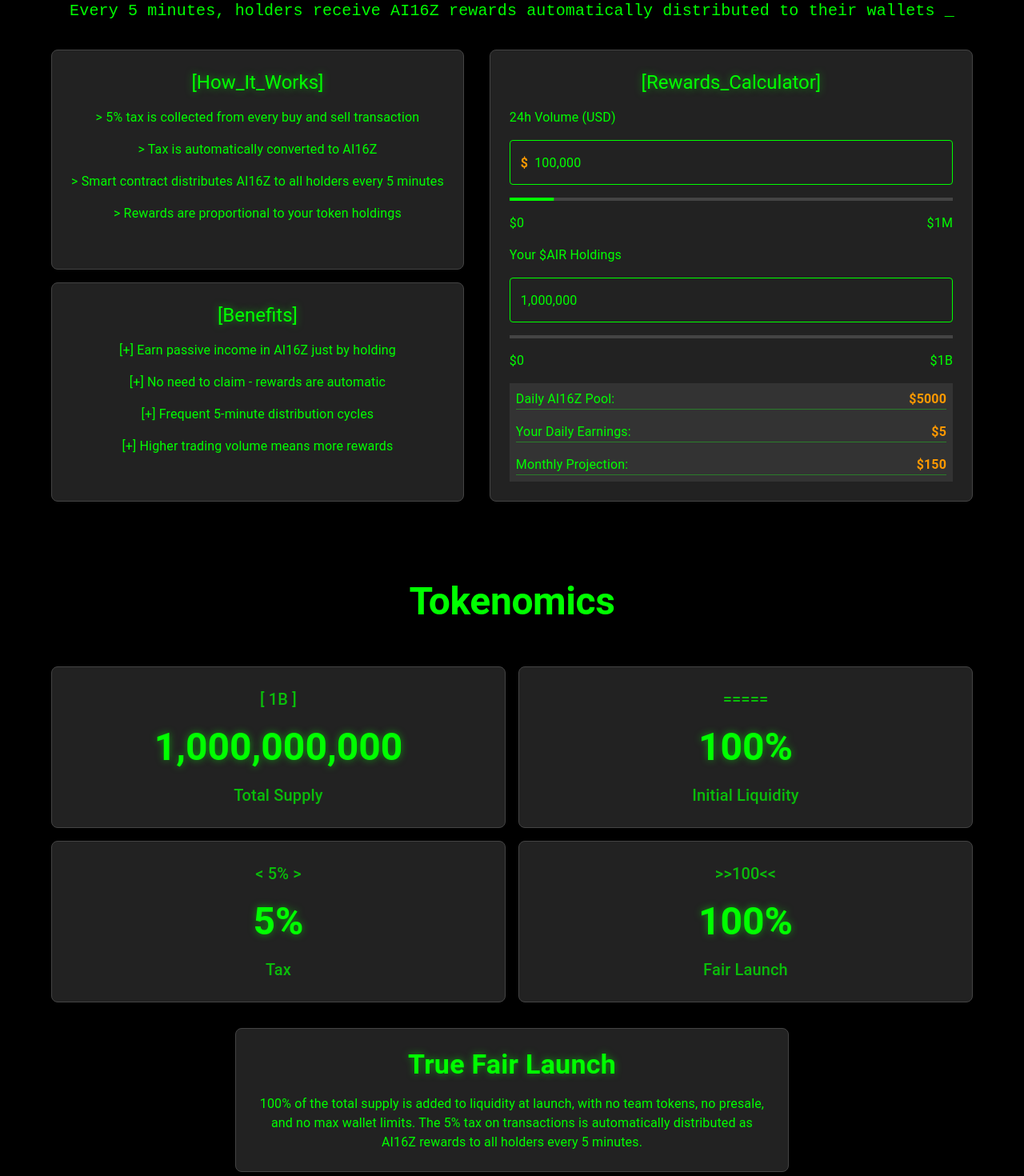
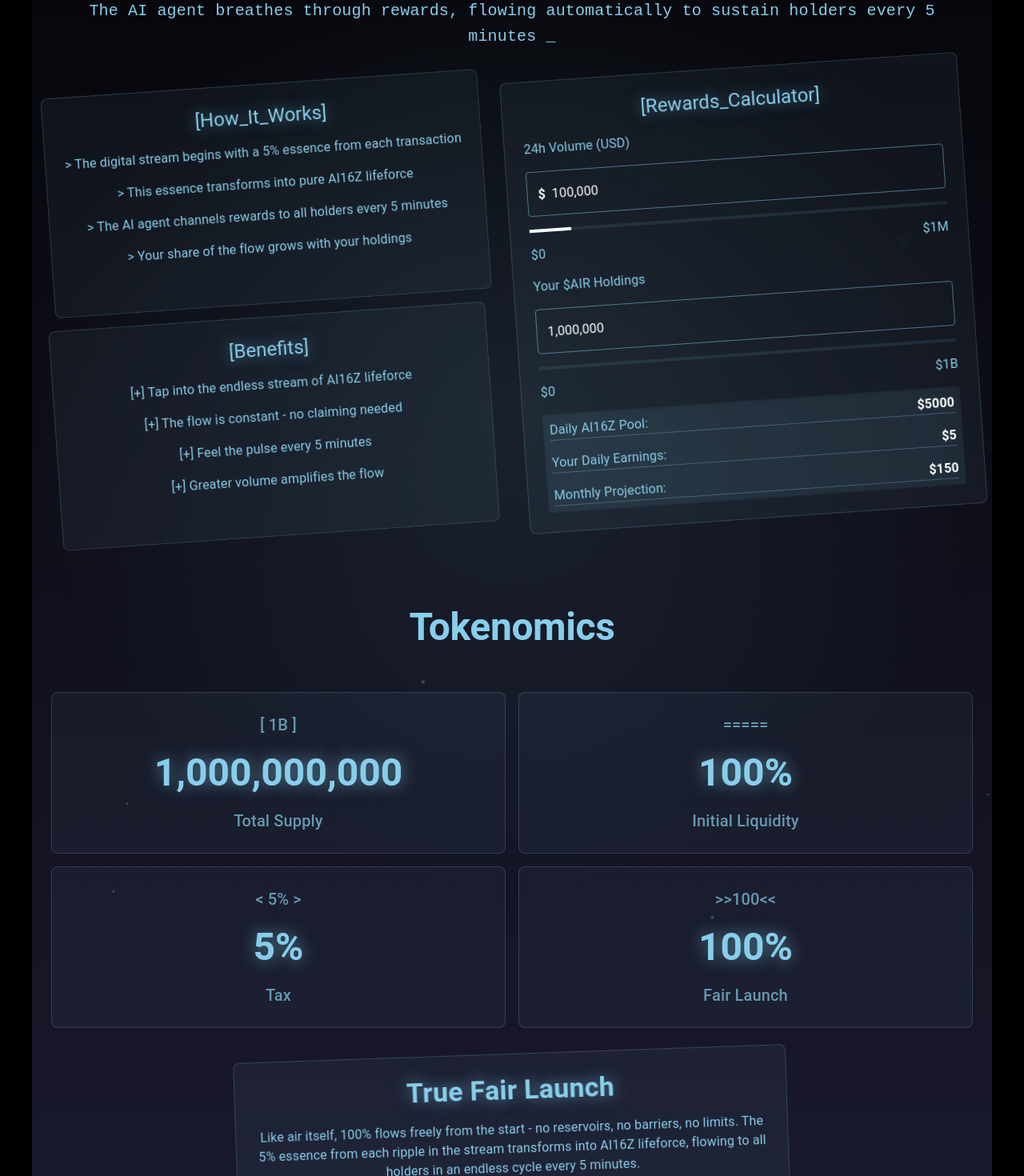
Before and after one commit to dreaminglucid/air, a Next.js app: page / in a window 1280 px wide. Shown: the part 540-2010 px from the top of the page at 80% size. Built offline with nearby package versions, Linux system fonts and the light colour scheme.

Commit message:
air vibe

```diff
--- a/src/app/page.tsx
+++ b/src/app/page.tsx
@@ -11,21 +11,90 @@ import {
   LinearProgress,
 } from "@mui/material";
 import { useState } from "react";
+import { keyframes } from '@mui/system';
+
+// Add these animations before the Home component
+const float = keyframes`
+  0% { transform: translateY(0px) translateX(0px); }
+  25% { transform: translateY(-10px) translateX(5px); }
+  50% { transform: translateY(0px) translateX(10px); }
+  75% { transform: translateY(10px) translateX(5px); }
+  100% { transform: translateY(0px) translateX(0px); }
+`;
+
+const wave = keyframes`
+  0% { transform: rotate(0deg); }
+  25% { transform: rotate(2deg); }
+  75% { transform: rotate(-2deg); }
+  100% { transform: rotate(0deg); }
+`;
 
 export default function Home() {
   const [volume, setVolume] = useState(100000);
   const [holdings, setHoldings] = useState(1000000);
 
   // Colors
-  const hackerGreen = "#00FF00";
-  const orangeNeon = "#FF9900";
+  const hackerGreen = "#87CEEB";
+  const orangeNeon = "#FFFFFF";
+
+  // Add particle positions
+  const particles = Array.from({ length: 20 }, (_, i) => ({
+    id: i,
+    left: `${Math.random() * 100}%`,
+    top: `${Math.random() * 100}%`,
+    size: Math.random() * 3 + 1,
+    duration: Math.random() * 10 + 10,
+    delay: Math.random() * 5,
+  }));
 
   return (
-    <Container sx={{ bgcolor: "black", color: hackerGreen, minHeight: "100vh" }}>
+    <Container
+      sx={{
+        background: "linear-gradient(180deg, #000000 0%, #1a1a2e 100%)",
+        color: hackerGreen,
+        minHeight: "100vh",
+        position: "relative",
+        overflow: "hidden",
+        "&::before": {
+          content: '""',
+          position: "absolute",
+          top: 0,
+          left: 0,
+          right: 0,
+          bottom: 0,
+          background: "radial-gradient(circle at 50% 50%, rgba(135,206,235,0.1) 0%, rgba(0,0,0,0) 50%)",
+          pointerEvents: "none",
+        },
+      }}
+    >
+      {/* Add floating particles */}
+      {particles.map((particle) => (
+        <Box
+          key={particle.id}
+          sx={{
+            position: "absolute",
+            left: particle.left,
+            top: particle.top,
+            width: particle.size,
+            height: particle.size,
+            borderRadius: "50%",
+            background: "rgba(135,206,235,0.3)",
+            animation: `${float} ${particle.duration}s infinite ease-in-out`,
+            animationDelay: `${particle.delay}s`,
+            pointerEvents: "none",
+          }}
+        />
+      ))}
+
       <Stack
         spacing={4}
         alignItems="center"
-        sx={{ textAlign: "center", py: 8 }}
+        sx={{
+          textAlign: "center",
+          py: 8,
+          position: "relative",
+          zIndex: 1,
+        }}
       >
         {/* Token badge */}
         <Typography
@@ -35,6 +104,8 @@ export default function Home() {
             border: `2px solid ${hackerGreen}`,
             padding: "8px 24px",
             borderRadius: "24px",
+            background: "rgba(135,206,235,0.1)",
+            animation: `${float} 6s infinite ease-in-out`,
           }}
         >
           AIR
@@ -46,7 +117,7 @@ export default function Home() {
           sx={{
             fontSize: 60,
             fontWeight: "bold",
-            textShadow: "0 0 10px rgba(0,255,0,0.5)",
+            textShadow: "0 0 20px rgba(135,206,235,0.6)",
           }}
         >
           AI Rewards
@@ -54,7 +125,7 @@ export default function Home() {
 
         {/* Subtitle */}
         <Typography variant="h5" sx={{ mb: 4 }}>
-          Earn AI16Z rewards every 5 minutes just by holding $AIR tokens
+          Feed the AI agent with rewards - Every 5 minutes, the digital lifeforce flows
         </Typography>
 
         {/* Buttons row */}
@@ -74,12 +145,20 @@ export default function Home() {
           </Button>
           <Button
             variant="outlined"
+            component="a"
+            href="https://x.com/air_money_"
+            target="_blank"
+            rel="noopener noreferrer"
             sx={{ color: orangeNeon, borderColor: orangeNeon }}
           >
             <Icon icon="mdi:twitter" width={30} color={orangeNeon} />
           </Button>
           <Button
             variant="outlined"
+            component="a"
+            href="https://t.me/air_portal"
+            target="_blank"
+            rel="noopener noreferrer"
             sx={{ color: hackerGreen, borderColor: hackerGreen }}
           >
             <Icon icon="mdi:telegram" width={30} color={hackerGreen} />
@@ -92,24 +171,24 @@ export default function Home() {
           sx={{
             fontSize: 48,
             fontWeight: "bold",
-            textShadow: "0 0 10px rgba(0,255,0,0.5)",
+            textShadow: "0 0 20px rgba(135,206,235,0.6)",
             mb: "20px!important",
             mt: "80px!important",
           }}
         >
-          Automatic AI16Z Rewards
+          Digital Lifeforce Rewards
         </Typography>
 
         <Typography variant="h6" sx={{ fontFamily: "monospace" }}>
-          Every 5 minutes, holders receive AI16Z rewards automatically
-          distributed to their wallets _
+          The AI agent breathes through rewards, flowing automatically to
+          sustain holders every 5 minutes _
         </Typography>
 
         {/* Three column section */}
         <Stack
           direction={{ xs: "column", md: "row" }}
           spacing={4}
-          sx={{ mt: 8, width: "100%" }}
+          sx={{ mt: 8, width: "100%", animation: `${wave} 8s infinite ease-in-out`, "&:hover": { animation: "none" } }}
         >
           <Stack direction="column" spacing={2}>
             {/* How It Works */}
@@ -118,34 +197,36 @@ export default function Home() {
                 flex: 1,
                 borderRadius: 2,
                 p: 3,
-                bgcolor: "#222",
-                border: "1px solid #444",
+                background: "rgba(135,206,235,0.05)",
+                border: "1px solid rgba(135,206,235,0.2)",
                 cursor: "pointer",
+                backdropFilter: "blur(5px)",
+                WebkitBackdropFilter: "blur(5px)",
+                animation: `${wave} 8s infinite ease-in-out`,
                 "&:hover": {
-                  bgcolor: "#2b2b2b",
+                  background: "rgba(135,206,235,0.1)",
                 },
               }}
               spacing={2}
             >
               <Typography
                 variant="h5"
-                sx={{ textShadow: "0 0 10px rgba(0,255,0,0.5)" }}
+                sx={{ textShadow: "0 0 20px rgba(135,206,235,0.6)" }}
               >
                 [How_It_Works]
               </Typography>
               <Stack spacing={2} sx={{ textAlign: "center" }}>
                 <Typography>
-                  {">"} 5% tax is collected from every buy and sell transaction
+                  {">"} The digital stream begins with a 5% essence from each transaction
                 </Typography>
                 <Typography>
-                  {">"} Tax is automatically converted to AI16Z
+                  {">"} This essence transforms into pure AI16Z lifeforce
                 </Typography>
                 <Typography>
-                  {">"} Smart contract distributes AI16Z to all holders every 5
-                  minutes
+                  {">"} The AI agent channels rewards to all holders every 5 minutes
                 </Typography>
                 <Typography>
-                  {">"} Rewards are proportional to your token holdings
+                  {">"} Your share of the flow grows with your holdings
                 </Typography>
               </Stack>
             </Stack>
@@ -156,33 +237,36 @@ export default function Home() {
                 flex: 1,
                 borderRadius: 2,
                 p: 3,
-                bgcolor: "#222",
-                border: "1px solid #444",
+                background: "rgba(135,206,235,0.05)",
+                border: "1px solid rgba(135,206,235,0.2)",
                 cursor: "pointer",
+                backdropFilter: "blur(5px)",
+                WebkitBackdropFilter: "blur(5px)",
+                animation: `${wave} 8s infinite ease-in-out`,
                 "&:hover": {
-                  bgcolor: "#2b2b2b",
+                  background: "rgba(135,206,235,0.1)",
                 },
               }}
               spacing={2}
             >
               <Typography
                 variant="h5"
-                sx={{ textShadow: "0 0 10px rgba(0,255,0,0.5)" }}
+                sx={{ textShadow: "0 0 20px rgba(135,206,235,0.6)" }}
               >
                 [Benefits]
               </Typography>
               <Stack spacing={2} sx={{ textAlign: "center" }}>
                 <Typography>
-                  {"[+]"} Earn passive income in AI16Z just by holding
+                  {"[+]"} Tap into the endless stream of AI16Z lifeforce
                 </Typography>
                 <Typography>
-                  {"[+]"} No need to claim - rewards are automatic
+                  {"[+]"} The flow is constant - no claiming needed
                 </Typography>
                 <Typography>
-                  {"[+]"} Frequent 5-minute distribution cycles
+                  {"[+]"} Feel the pulse every 5 minutes
                 </Typography>
                 <Typography>
-                  {"[+]"} Higher trading volume means more rewards
+                  {"[+]"} Greater volume amplifies the flow
                 </Typography>
               </Stack>
             </Stack>
@@ -194,18 +278,21 @@ export default function Home() {
               flex: 1,
               borderRadius: 2,
               p: 3,
-              bgcolor: "#222",
-              border: "1px solid #444",
+              background: "rgba(135,206,235,0.05)",
+              border: "1px solid rgba(135,206,235,0.2)",
               cursor: "pointer",
+              backdropFilter: "blur(5px)",
+              WebkitBackdropFilter: "blur(5px)",
+              animation: `${wave} 8s infinite ease-in-out`,
               "&:hover": {
-                bgcolor: "#2b2b2b",
+                background: "rgba(135,206,235,0.1)",
               },
             }}
             spacing={2}
           >
             <Typography
               variant="h5"
-              sx={{ textShadow: "0 0 10px rgba(0,255,0,0.5)" }}
+              sx={{ textShadow: "0 0 20px rgba(135,206,235,0.6)" }}
             >
               [Rewards_Calculator]
             </Typography>
@@ -233,23 +320,25 @@ export default function Home() {
                 label=""
                 sx={{
                   "& .MuiOutlinedInput-notchedOutline": {
-                    borderColor: hackerGreen,
+                    borderColor: "rgba(135,206,235,0.5)",
                   },
                   "&:hover .MuiOutlinedInput-notchedOutline": {
-                    borderColor: hackerGreen,
+                    borderColor: "rgba(135,206,235,0.7)",
                   },
                   "&.Mui-focused .MuiOutlinedInput-notchedOutline": {
                     borderColor: hackerGreen,
                   },
                   input: {
-                    color: hackerGreen,
+                    color: "#FFFFFF",
                   },
                 }}
               />
               <LinearProgress
                 sx={{
-                  "& .MuiLinearProgress-bar": { bgcolor: hackerGreen },
-                  bgcolor: "#444",
+                  "& .MuiLinearProgress-bar": {
+                    background: "linear-gradient(90deg, #87CEEB 0%, #FFFFFF 100%)"
+                  },
+                  bgcolor: "rgba(135,206,235,0.1)",
                 }}
                 value={volume / 10000}
                 variant="determinate"
@@ -278,23 +367,25 @@ export default function Home() {
                 label=""
                 sx={{
                   "& .MuiOutlinedInput-notchedOutline": {
-                    borderColor: hackerGreen,
+                    borderColor: "rgba(135,206,235,0.5)",
                   },
                   "&:hover .MuiOutlinedInput-notchedOutline": {
-                    borderColor: hackerGreen,
+                    borderColor: "rgba(135,206,235,0.7)",
                   },
                   "&.Mui-focused .MuiOutlinedInput-notchedOutline": {
                     borderColor: hackerGreen,
                   },
                   input: {
-                    color: hackerGreen,
+                    color: "#FFFFFF",
                   },
                 }}
               />
               <LinearProgress
                 sx={{
-                  "& .MuiLinearProgress-bar": { bgcolor: hackerGreen },
-                  bgcolor: "#444",
+                  "& .MuiLinearProgress-bar": {
+                    background: "linear-gradient(90deg, #87CEEB 0%, #FFFFFF 100%)"
+                  },
+                  bgcolor: "rgba(135,206,235,0.1)",
                 }}
                 value={holdings / 1000000000}
                 variant="determinate"
@@ -308,15 +399,19 @@ export default function Home() {
               <Stack
                 direction="column"
                 spacing={2}
-                p={1}
-                bgcolor="#333"
+                sx={{
+                  p: 1,
+                  background: "rgba(135,206,235,0.05)",
+                  backdropFilter: "blur(5px)",
+                  WebkitBackdropFilter: "blur(5px)",
+                }}
                 className="result"
               >
                 <Stack
                   direction="row"
                   justifyContent="space-between"
                   alignItems="center"
-                  sx={{ borderBottom: "1px solid #2a7d2a" }}
+                  sx={{ borderBottom: "1px solid rgba(135,206,235,0.3)" }}
                 >
                   <Typography>Daily AI16Z Pool:</Typography>
                   <Typography sx={{ color: orangeNeon, fontWeight: "bold" }}>
@@ -328,7 +423,7 @@ export default function Home() {
                   direction="row"
                   justifyContent="space-between"
                   alignItems="center"
-                  sx={{ borderBottom: "1px solid #2a7d2a" }}
+                  sx={{ borderBottom: "1px solid rgba(135,206,235,0.3)" }}
                 >
                   <Typography>Your Daily Earnings:</Typography>
                   <Typography sx={{ color: orangeNeon, fontWeight: "bold" }}>
@@ -340,7 +435,7 @@ export default function Home() {
                   direction="row"
                   justifyContent="space-between"
                   alignItems="center"
-                  sx={{ borderBottom: "1px solid #2a7d2a" }}
+                  sx={{ borderBottom: "1px solid rgba(135,206,235,0.3)" }}
                 >
                   <Typography>Monthly Projection:</Typography>
                   <Typography sx={{ color: orangeNeon, fontWeight: "bold" }}>
@@ -368,7 +463,7 @@ export default function Home() {
         <Stack
           direction={{ xs: "column", md: "row" }}
           spacing={4}
-          sx={{ width: "100%", display: "none" }}
+          sx={{ width: "100%", display: "none", animation: `${wave} 8s infinite ease-in-out`, "&:hover": { animation: "none" } }}
         >
           {/* Tax Distribution */}
           <Stack
@@ -376,12 +471,11 @@ export default function Home() {
               flex: 1,
               borderRadius: 2,
               p: 3,
-              bgcolor: "#222",
-              border: "1px solid #444",
+              background: "rgba(135,206,235,0.05)",
+              border: "1px solid rgba(135,206,235,0.2)",
               cursor: "pointer",
-              "&:hover": {
-                bgcolor: "#2b2b2b",
-              },
+              backdropFilter: "blur(5px)",
+              WebkitBackdropFilter: "blur(5px)",
             }}
             spacing={2}
           >
@@ -405,12 +499,11 @@ export default function Home() {
               flex: 1,
               borderRadius: 2,
               p: 3,
-              bgcolor: "#222",
-              border: "1px solid #444",
+              background: "rgba(135,206,235,0.05)",
+              border: "1px solid rgba(135,206,235,0.2)",
               cursor: "pointer",
-              "&:hover": {
-                bgcolor: "#2b2b2b",
-              },
+              backdropFilter: "blur(5px)",
+              WebkitBackdropFilter: "blur(5px)",
             }}
             spacing={2}
           >
@@ -434,12 +527,11 @@ export default function Home() {
               flex: 1,
               borderRadius: 2,
               p: 3,
-              bgcolor: "#222",
-              border: "1px solid #444",
+              background: "rgba(135,206,235,0.05)",
+              border: "1px solid rgba(135,206,235,0.2)",
               cursor: "pointer",
-              "&:hover": {
-                bgcolor: "#2b2b2b",
-              },
+              backdropFilter: "blur(5px)",
+              WebkitBackdropFilter: "blur(5px)",
             }}
             spacing={2}
           >
@@ -463,12 +555,11 @@ export default function Home() {
               flex: 1,
               borderRadius: 2,
               p: 3,
-              bgcolor: "#222",
-              border: "1px solid #444",
+              background: "rgba(135,206,235,0.05)",
+              border: "1px solid rgba(135,206,235,0.2)",
               cursor: "pointer",
-              "&:hover": {
-                bgcolor: "#2b2b2b",
-              },
+              backdropFilter: "blur(5px)",
+              WebkitBackdropFilter: "blur(5px)",
             }}
             spacing={2}
           >
@@ -518,8 +609,8 @@ export default function Home() {
             sx={{
               borderRadius: 2,
               p: { xs: 1, sm: 3 },
-              bgcolor: "#222",
-              border: "1px solid #444",
+              background: "rgba(135,206,235,0.05)",
+              border: "1px solid rgba(135,206,235,0.2)",
               cursor: "pointer",
             }}
             spacing={2}
@@ -531,7 +622,7 @@ export default function Home() {
               variant="h3"
               sx={{
                 fontWeight: "bold",
-                textShadow: "0 0 10px rgba(0,255,0,0.5)",
+                textShadow: "0 0 20px rgba(135,206,235,0.6)",
                 fontSize: { xs: "2rem", sm: "3rem" },
                 wordWrap: "break-word",
               }}
@@ -548,8 +639,8 @@ export default function Home() {
             sx={{
               borderRadius: 2,
               p: { xs: 1, sm: 3 },
-              bgcolor: "#222",
-              border: "1px solid #444",
+              background: "rgba(135,206,235,0.05)",
+              border: "1px solid rgba(135,206,235,0.2)",
               cursor: "pointer",
             }}
             spacing={2}
@@ -561,7 +652,7 @@ export default function Home() {
               variant="h3"
               sx={{
                 fontWeight: "bold",
-                textShadow: "0 0 10px rgba(0,255,0,0.5)",
+                textShadow: "0 0 20px rgba(135,206,235,0.6)",
                 fontSize: { xs: "2rem", sm: "3rem" },
                 wordWrap: "break-word",
               }}
@@ -578,8 +669,8 @@ export default function Home() {
             sx={{
               borderRadius: 2,
               p: { xs: 1, sm: 3 },
-              bgcolor: "#222",
-              border: "1px solid #444",
+              background: "rgba(135,206,235,0.05)",
+              border: "1px solid rgba(135,206,235,0.2)",
               cursor: "pointer",
             }}
             spacing={2}
@@ -591,7 +682,7 @@ export default function Home() {
               variant="h3"
               sx={{
                 fontWeight: "bold",
-                textShadow: "0 0 10px rgba(0,255,0,0.5)",
+                textShadow: "0 0 20px rgba(135,206,235,0.6)",
                 fontSize: { xs: "2rem", sm: "3rem" },
                 wordWrap: "break-word",
               }}
@@ -608,8 +699,8 @@ export default function Home() {
             sx={{
               borderRadius: 2,
               p: { xs: 1, sm: 3 },
-              bgcolor: "#222",
-              border: "1px solid #444",
+              background: "rgba(135,206,235,0.05)",
+              border: "1px solid rgba(135,206,235,0.2)",
               cursor: "pointer",
             }}
             spacing={2}
@@ -621,7 +712,7 @@ export default function Home() {
               variant="h3"
               sx={{
                 fontWeight: "bold",
-                textShadow: "0 0 10px rgba(0,255,0,0.5)",
+                textShadow: "0 0 20px rgba(135,206,235,0.6)",
                 fontSize: { xs: "2rem", sm: "3rem" },
                 wordWrap: "break-word",
               }}
@@ -638,12 +729,18 @@ export default function Home() {
         <Stack
           sx={{
             borderRadius: 2,
-            bgcolor: "#222",
-            border: "1px solid #444",
+            background: "rgba(135,206,235,0.05)",
+            backdropFilter: "blur(5px)",
+            WebkitBackdropFilter: "blur(5px)",
+            border: "1px solid rgba(135,206,235,0.2)",
             cursor: "pointer",
             width: { xs: "100%", md: "60%" },
             p: 3,
             boxSizing: "border-box",
+            animation: `${wave} 8s infinite ease-in-out`,
+            "&:hover": {
+              animation: "none",
+            },
           }}
           spacing={2}
         >
@@ -652,16 +749,16 @@ export default function Home() {
             sx={{
               fontWeight: "bold",
               mb: 2,
-              textShadow: "0 0 10px rgba(0,255,0,0.5)",
+              textShadow: "0 0 20px rgba(135,206,235,0.6)",
             }}
           >
             True Fair Launch
           </Typography>
           <Typography sx={{ textAlign: "center" }}>
-            100% of the total supply is added to liquidity at launch, with no
-            team tokens, no presale, and no max wallet limits. The 5% tax on
-            transactions is automatically distributed as AI16Z rewards to all
-            holders every 5 minutes.
+            Like air itself, 100% flows freely from the start - no reservoirs, no
+            barriers, no limits. The 5% essence from each ripple in the stream
+            transforms into AI16Z lifeforce, flowing to all holders in an endless
+            cycle every 5 minutes.
           </Typography>
         </Stack>
       </Stack>
```
